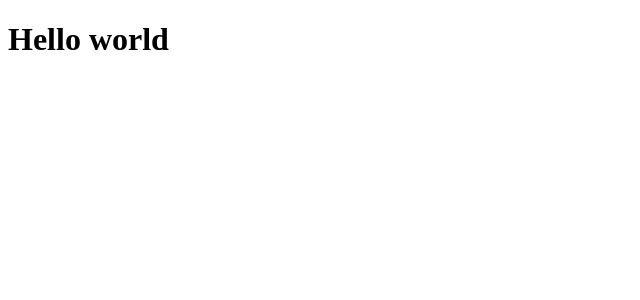
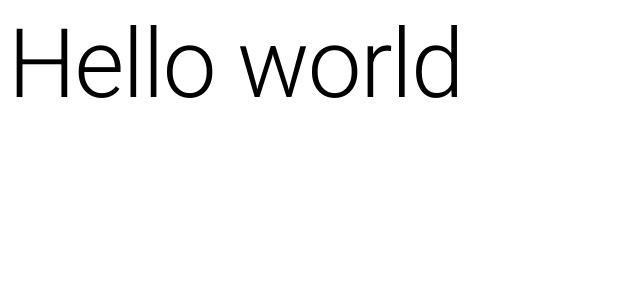
Before and after one commit to dakshesh14/onito-react-task, a React (Vite) app: page / in a window 1280 px wide. Shown: the top 300 px of the page, without its empty margins (0-640 px from the left). Built offline with nearby package versions, Linux system fonts and the light colour scheme.

Commit message:
style: hello world using material ui

```diff
--- a/src/App.tsx
+++ b/src/App.tsx
@@ -1,7 +1,11 @@
+import { Typography } from "@mui/material";
+
 function App() {
   return (
     <>
-      <h1>Hello world</h1>
+      <Typography variant="h1" component="h1">
+        Hello world
+      </Typography>
     </>
   );
 }
```
